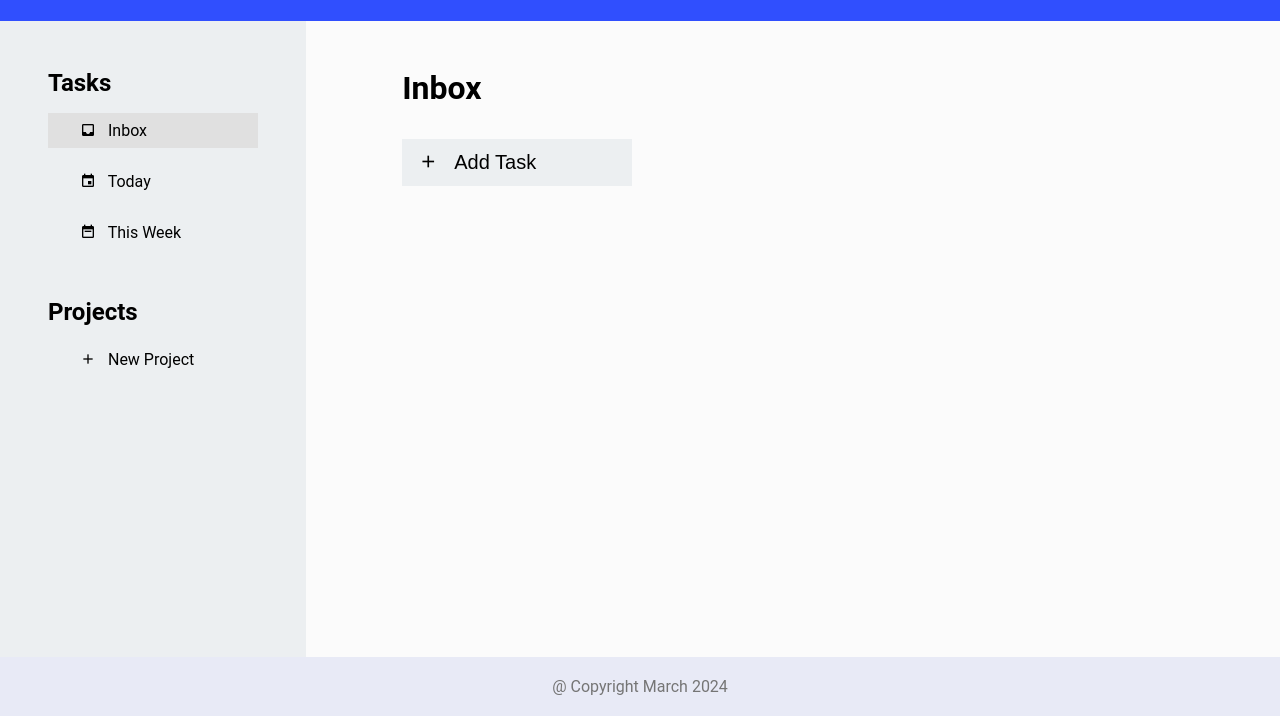
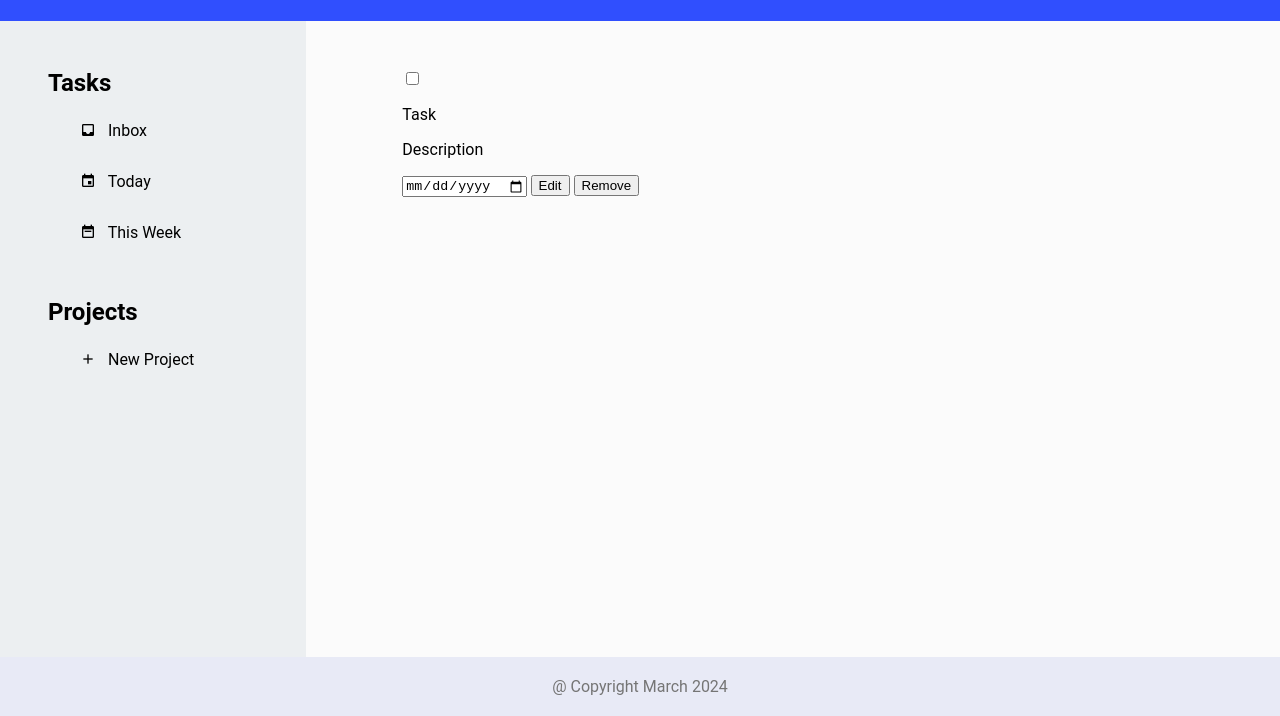
Before and after one commit to catalinbroinas/todo-list, a plain HTML site: page index.html in a window 1280 px wide. Shown: the part 84-800 px from the top of the page. Drawn offline with Linux system fonts and the light colour scheme.

Commit message:
Add HTML layout for a `task item`

```diff
--- a/index.html
+++ b/index.html
@@ -47,7 +47,22 @@
         </div>
         <!-- Sidebar -->
         <!-- Content -->
-        <div id="content" class="content"></div>
+        <div id="content" class="content">
+            <div class="task">
+                <div class="task-status">
+                    <input type="checkbox" class="task-status-checkbox">
+                </div>
+                <div class="task-body">
+                    <p class="task-title">Task</p>
+                    <p class="task-description">Description</p>
+                </div>
+                <div class="task-action">
+                    <input type="date" class="task-action-date">
+                    <button type="button" class="task-action-btn edit-btn">Edit</button>
+                    <button type="button" class="task-action-btn remove-btn">Remove</button>
+                </div>
+            </div>
+        </div>
         <!-- Content -->
         <!-- Footer -->
         <footer class="footer">
--- a/js/main.js
+++ b/js/main.js
@@ -1020,7 +1020,7 @@ function UI() {
 
 window.addEventListener('load', () => {
     const ui = UI();
-    ui.displayInbox();
+    // ui.displayInbox();
     ui.addEvents();
 });
 })();
```
Also changed, not shown: 1 other file.
